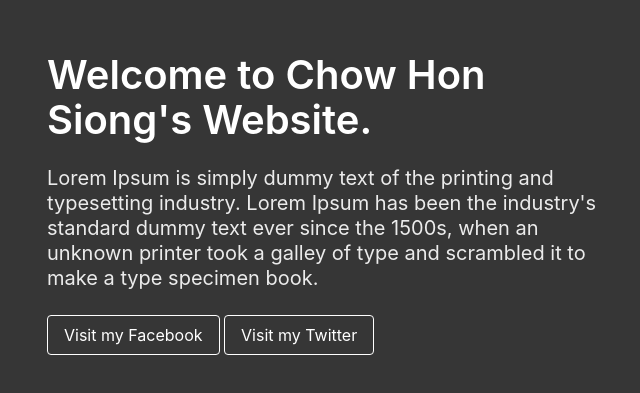
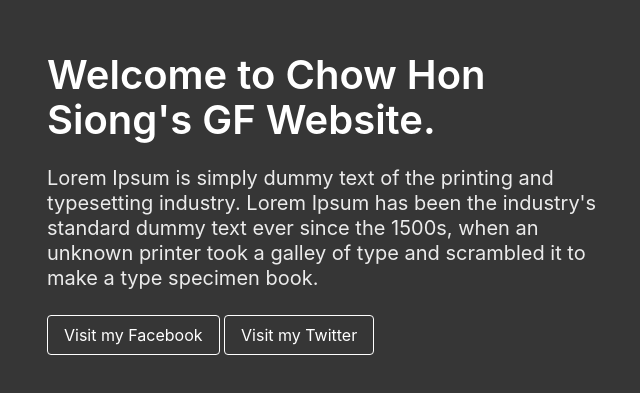
Before and after one commit to HonSiong/chowhonsiong.github.io, a plain HTML site: page index.html in a window 1280 px wide. Shown: the part 197-590 px from the top of the page, without its empty margins (311-951 px from the left). Drawn offline with nearby package versions, Linux system fonts and the light colour scheme.

Commit message:
Update index.html

```diff
--- a/index.html
+++ b/index.html
@@ -13,7 +13,7 @@
             <div class="columns is-vcentered is-centered">
                 <div class="column is-6">
                     <div class="block">
-                        <h1 class="title is-2">Welcome to Chow Hon Siong's Website.</h1>
+                        <h1 class="title is-2">Welcome to Chow Hon Siong's GF Website.</h1>
                     </div>
                     <div class="block">
                         <h2 class="subtitle">Lorem Ipsum is simply dummy text of the printing and typesetting industry. Lorem Ipsum has been the industry's standard dummy text ever since the 1500s, when an unknown printer took a galley of type and scrambled it to make a type specimen book.<br>
```
